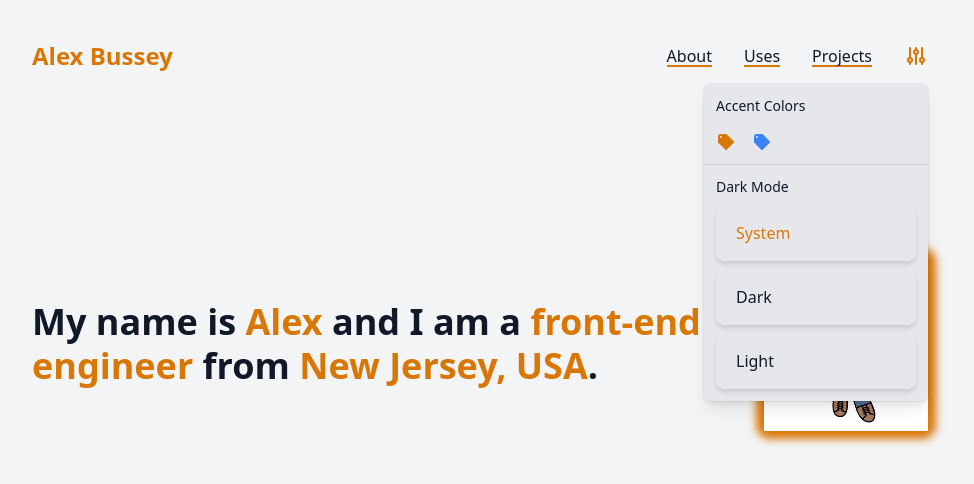
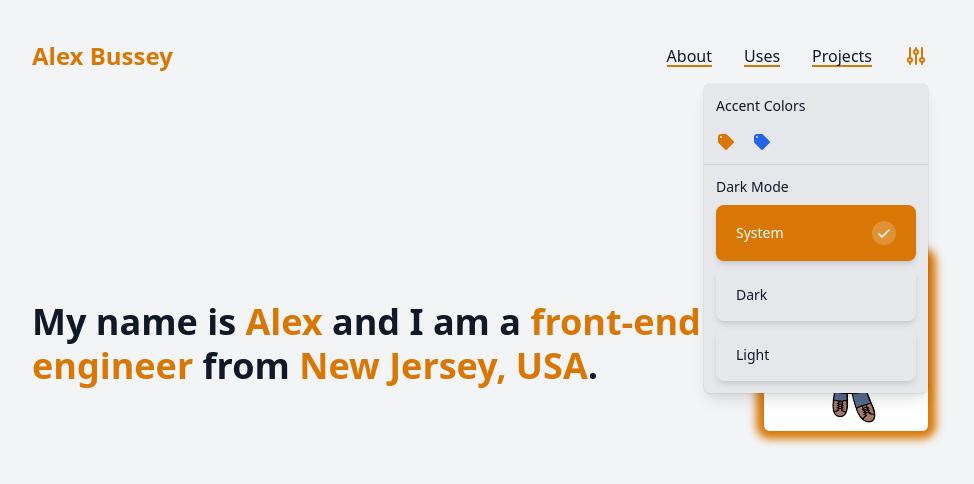
Before and after one commit to waxidiotic/personal-site-next, a Next.js app: page / in a window 1280 px wide. Both pictures are taken after a click on the button 1076 px from the left and 56 px from the top of the page. Shown: the top 484 px of the page, without its empty margins (160-1134 px from the left). Built offline with nearby package versions, Linux system fonts and the light colour scheme.

Commit message:
Adjust colors

```diff
--- a/components/Options.tsx
+++ b/components/Options.tsx
@@ -22,15 +22,15 @@ export function Options() {
       >
         <Menu.Items className="absolute right-0 z-10 w-56 mt-2 origin-top-right bg-gray-200 divide-y rounded-md shadow-lg divide-gray-900/10 ring-1 ring-black ring-opacity-5 focus:outline-none">
           <div className="px-1 py-1">
-            <span className="inline-block p-2 text-sm text-gray-900">
-              Accent Colors
-            </span>
+            <span className="inline-block p-2 text-sm">Accent Colors</span>
             <div className="flex">
               <Menu.Item>
                 {({ active }) => (
                   <button
                     className={`${
-                      active ? "bg-accent text-white" : "text-accent"
+                      active
+                        ? "bg-orange-light-mode dark:bg-orange-dark-mode text-white"
+                        : "text-orange-light-mode dark:text-orange-dark-mode"
                     } group flex rounded-md items-center pl-2 py-2 text-sm`}
                   >
                     <TagIcon className="w-5 h-5 mr-2" aria-hidden="true" />
@@ -41,7 +41,9 @@ export function Options() {
                 {({ active }) => (
                   <button
                     className={`${
-                      active ? "bg-blue-500 text-white" : "text-blue-500"
+                      active
+                        ? "bg-blue-light-mode dark:bg-blue-dark-mode text-white"
+                        : "text-blue-light-mode dark:text-blue-dark-mode"
                     } group flex rounded-md items-center pl-2 text-sm`}
                   >
                     <TagIcon className="w-5 h-5 mr-2" aria-hidden="true" />
@@ -51,9 +53,7 @@ export function Options() {
             </div>
           </div>
           <div className="px-1 py-1">
-            <span className="inline-block p-2 text-sm text-gray-900">
-              Dark Mode
-            </span>
+            <span className="inline-block p-2 text-sm">Dark Mode</span>
             <Menu.Item>
               <DarkModeDropdown />
             </Menu.Item>
@@ -77,26 +77,110 @@ function DarkModeDropdown() {
           <div className="space-y-2">
             <RadioGroup.Option
               value="system"
-              className="relative flex px-5 py-4 text-gray-900 rounded-lg shadow-md cursor-pointer focus:outline-none"
+              className={({ active, checked }) =>
+                `${
+                  active
+                    ? "ring-2 ring-offset-2 ring-white ring-opacity-60"
+                    : ""
+                } ${
+                  checked ? "bg-accent bg-opacity-75 text-white" : ""
+                } relative flex px-5 py-4 rounded-lg shadow-md cursor-pointer focus:outline-none hover:shadow-lg`
+              }
             >
               {({ checked }) => (
-                <span className={checked ? "text-accent" : ""}>System</span>
+                <>
+                  <div className="flex items-center justify-between w-full">
+                    <div className="flex items-center">
+                      <div className="text-sm">
+                        <RadioGroup.Label
+                          as="p"
+                          className={`font-medium  ${
+                            checked ? "text-white" : ""
+                          }`}
+                        >
+                          System
+                        </RadioGroup.Label>
+                      </div>
+                    </div>
+                    {checked && (
+                      <div className="flex-shrink-0 text-white">
+                        <CheckIcon className="w-6 h-6" />
+                      </div>
+                    )}
+                  </div>
+                </>
               )}
             </RadioGroup.Option>
             <RadioGroup.Option
               value="dark"
-              className="relative flex px-5 py-4 text-gray-900 rounded-lg shadow-md cursor-pointer focus:outline-none"
+              className={({ active, checked }) =>
+                `${
+                  active
+                    ? "ring-2 ring-offset-2 ring-offset-sky-300 ring-white ring-opacity-60"
+                    : ""
+                } ${
+                  checked ? "bg-accent bg-opacity-75 text-white" : ""
+                } relative flex px-5 py-4 rounded-lg shadow-md cursor-pointer focus:outline-none hover:shadow-lg`
+              }
             >
               {({ checked }) => (
-                <span className={checked ? "text-accent" : ""}>Dark</span>
+                <>
+                  <div className="flex items-center justify-between w-full">
+                    <div className="flex items-center">
+                      <div className="text-sm">
+                        <RadioGroup.Label
+                          as="p"
+                          className={`font-medium  ${
+                            checked ? "text-white" : ""
+                          }`}
+                        >
+                          Dark
+                        </RadioGroup.Label>
+                      </div>
+                    </div>
+                    {checked && (
+                      <div className="flex-shrink-0 text-white">
+                        <CheckIcon className="w-6 h-6" />
+                      </div>
+                    )}
+                  </div>
+                </>
               )}
             </RadioGroup.Option>
             <RadioGroup.Option
               value="light"
-              className="relative flex px-5 py-4 text-gray-900 rounded-lg shadow-md cursor-pointer focus:outline-none"
+              className={({ active, checked }) =>
+                `${
+                  active
+                    ? "ring-2 ring-offset-2 ring-offset-sky-300 ring-white ring-opacity-60"
+                    : ""
+                } ${
+                  checked ? "bg-accent text-white" : ""
+                } relative flex px-5 py-4 rounded-lg shadow-md cursor-pointer focus:outline-none hover:shadow-lg`
+              }
             >
               {({ checked }) => (
-                <span className={checked ? "text-accent" : ""}>Light</span>
+                <>
+                  <div className="flex items-center justify-between w-full">
+                    <div className="flex items-center">
+                      <div className="text-sm">
+                        <RadioGroup.Label
+                          as="p"
+                          className={`font-medium  ${
+                            checked ? "text-white" : ""
+                          }`}
+                        >
+                          Light
+                        </RadioGroup.Label>
+                      </div>
+                    </div>
+                    {checked && (
+                      <div className="flex-shrink-0 text-white">
+                        <CheckIcon className="w-6 h-6" />
+                      </div>
+                    )}
+                  </div>
+                </>
               )}
             </RadioGroup.Option>
             {/* {modes.map((mode) => (
--- a/pages/index.tsx
+++ b/pages/index.tsx
@@ -19,7 +19,11 @@ const Home: NextPage = () => {
             <span className="text-accent">New Jersey, USA</span>.
           </div>
           <div className="flex items-center rounded-md shadow-avatar-orange">
-            <Image src={avatarPic} alt="Cartoon depiction of me" />
+            <Image
+              className="rounded-md"
+              src={avatarPic}
+              alt="Cartoon depiction of me"
+            />
           </div>
         </div>
       </main>
--- a/styles/globals.css
+++ b/styles/globals.css
@@ -2,16 +2,35 @@
 @tailwind components;
 @tailwind utilities;
 
+:root {
+  --blue-light: theme("colors.blue.600");
+  --blue-dark: theme("colors.blue.500");
+  --orange-light: theme("colors.yellow.600");
+  --orange-dark: theme("colors.yellow.500");
+}
+
 .theme-orange-light {
   --bg-color: theme("colors.gray.100");
   --text-color: theme("colors.gray.900");
-  --accent-color: theme("colors.yellow.600");
+  --accent-color: var(--orange-light);
 }
 
 .theme-orange-dark {
   --bg-color: theme("colors.gray.900");
   --text-color: theme("colors.gray.100");
-  --accent-color: theme("colors.yellow.500");
+  --accent-color: var(--orange-dark);
+}
+
+.theme-blue-light {
+  --bg-color: theme("colors.gray.100");
+  --text-color: theme("colors.gray.900");
+  --accent-color: var(--blue-light);
+}
+
+.theme-blue-dark {
+  --bg-color: theme("colors.gray.900");
+  --text-color: theme("colors.gray.100");
+  --accent-color: var(--blue-dark);
 }
 
 #__next {
--- a/tailwind.config.js
+++ b/tailwind.config.js
@@ -1,10 +1,15 @@
 module.exports = {
   mode: "jit",
   purge: ["./pages/**/*.{js,ts,jsx,tsx}", "./components/**/*.{js,ts,jsx,tsx}"],
+  darkMode: "class",
   theme: {
     extend: {
       colors: {
         accent: "var(--accent-color)",
+        "blue-light-mode": "var(--blue-light)",
+        "blue-dark-mode": "var(--blue-dark)",
+        "orange-light-mode": "var(--orange-light)",
+        "orange-dark-mode": "var(--orange-dark)",
       },
       backgroundColor: {
         primary: "var(--bg-color)",
@@ -13,7 +18,7 @@ module.exports = {
         primary: "var(--text-color)",
         accent: "var(--accent-color)",
       },
-      boxShadow: (theme) => ({
+      boxShadow: () => ({
         "avatar-orange": `0px 0px 8px 8px var(--accent-color)`,
       }),
     },
```
